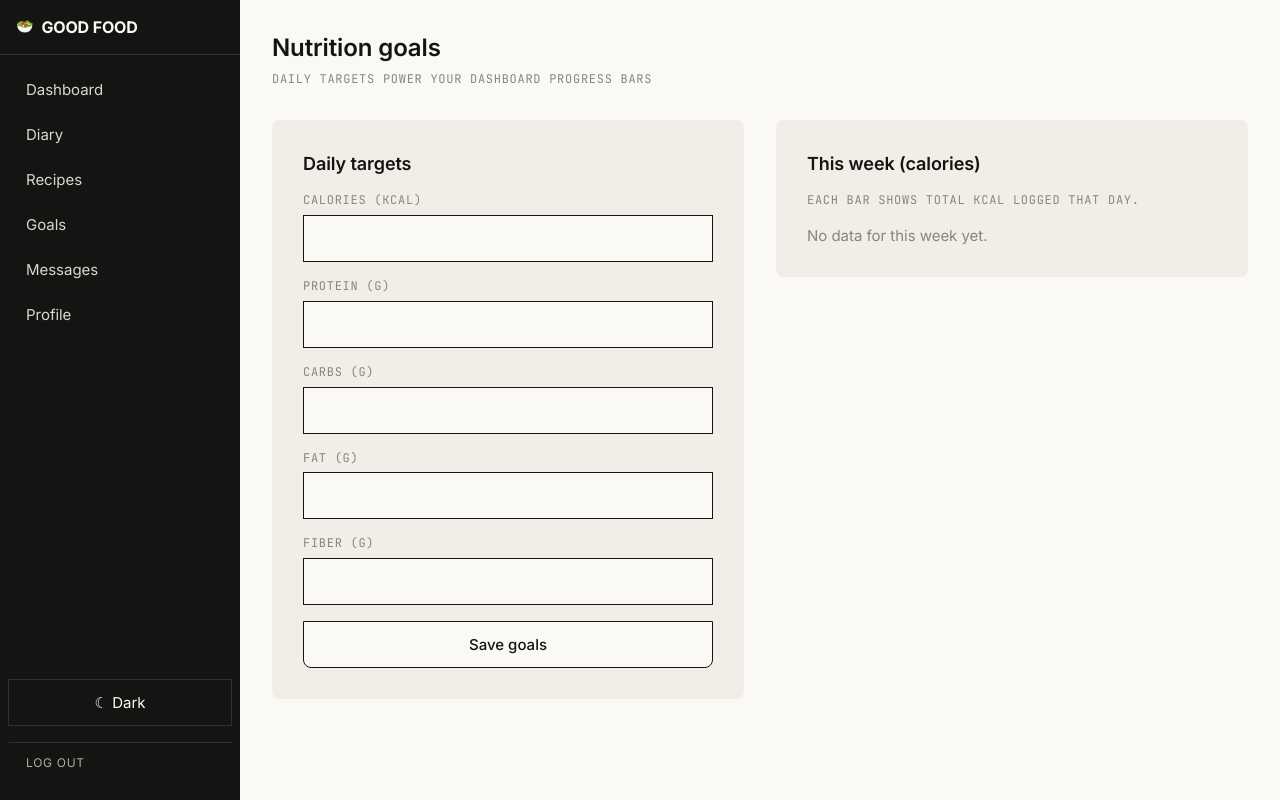
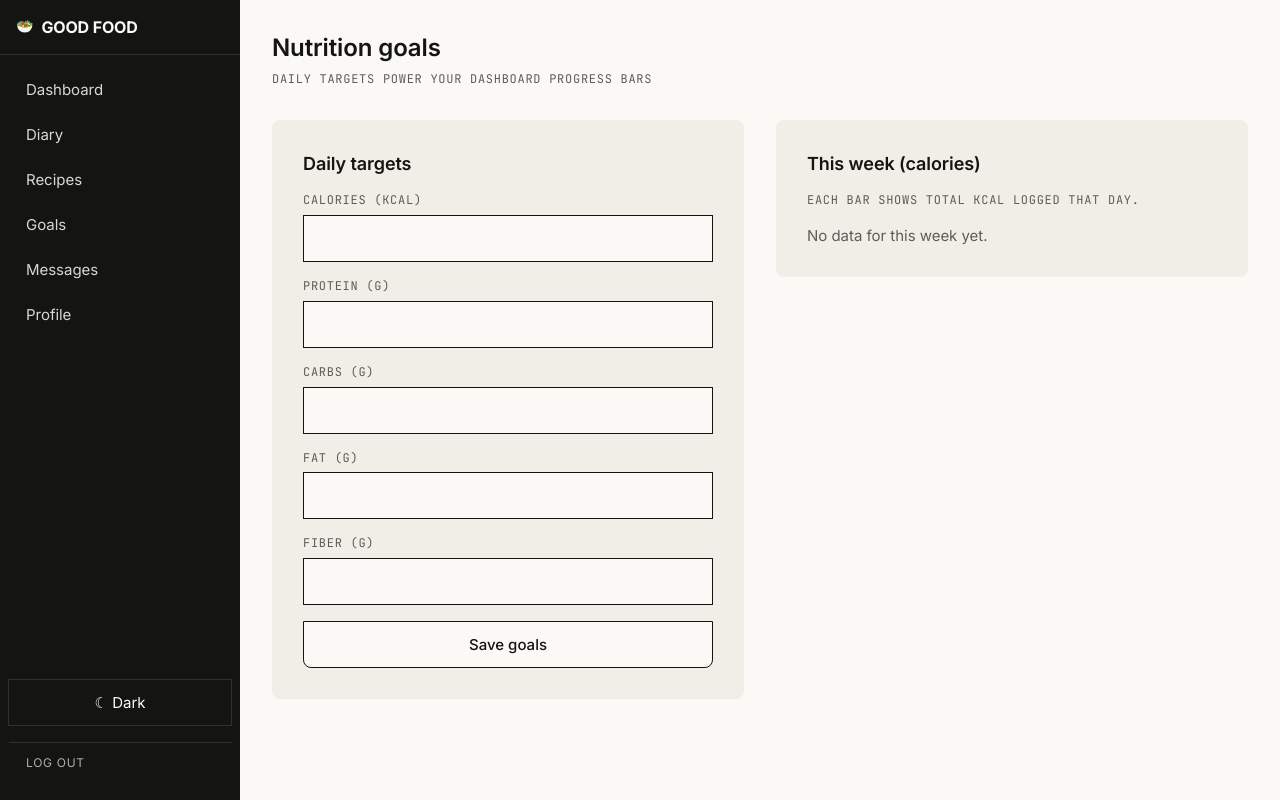
Before and after one commit to X-07-xqf/2850final-project, a Spring app: page /subscriber/goals in a window 1280 px wide. Run offline with Thymeleaf, Linux system fonts and the light colour scheme; the template is opened without the code that fills it, so the values that code supplies are empty; database files in the repository are not loaded.

Commit message:
fix: improve muted text contrast to meet WCAG AA

```diff
--- a/2850final project/src/main/resources/static/css/styles.css
+++ b/2850final project/src/main/resources/static/css/styles.css
@@ -52,7 +52,7 @@
     --color-surface-alt: var(--color-oat);
     --color-text: var(--color-slate-dark);
     --color-text-strong: var(--color-slate-dark);
-    --color-muted: var(--color-cloud-dark);
+    --color-muted: var(--color-slate-light);
     --color-border: var(--color-slate-dark);
     --color-border-strong: var(--color-slate-dark);
     --color-border-soft: var(--color-cloud-light);
```
